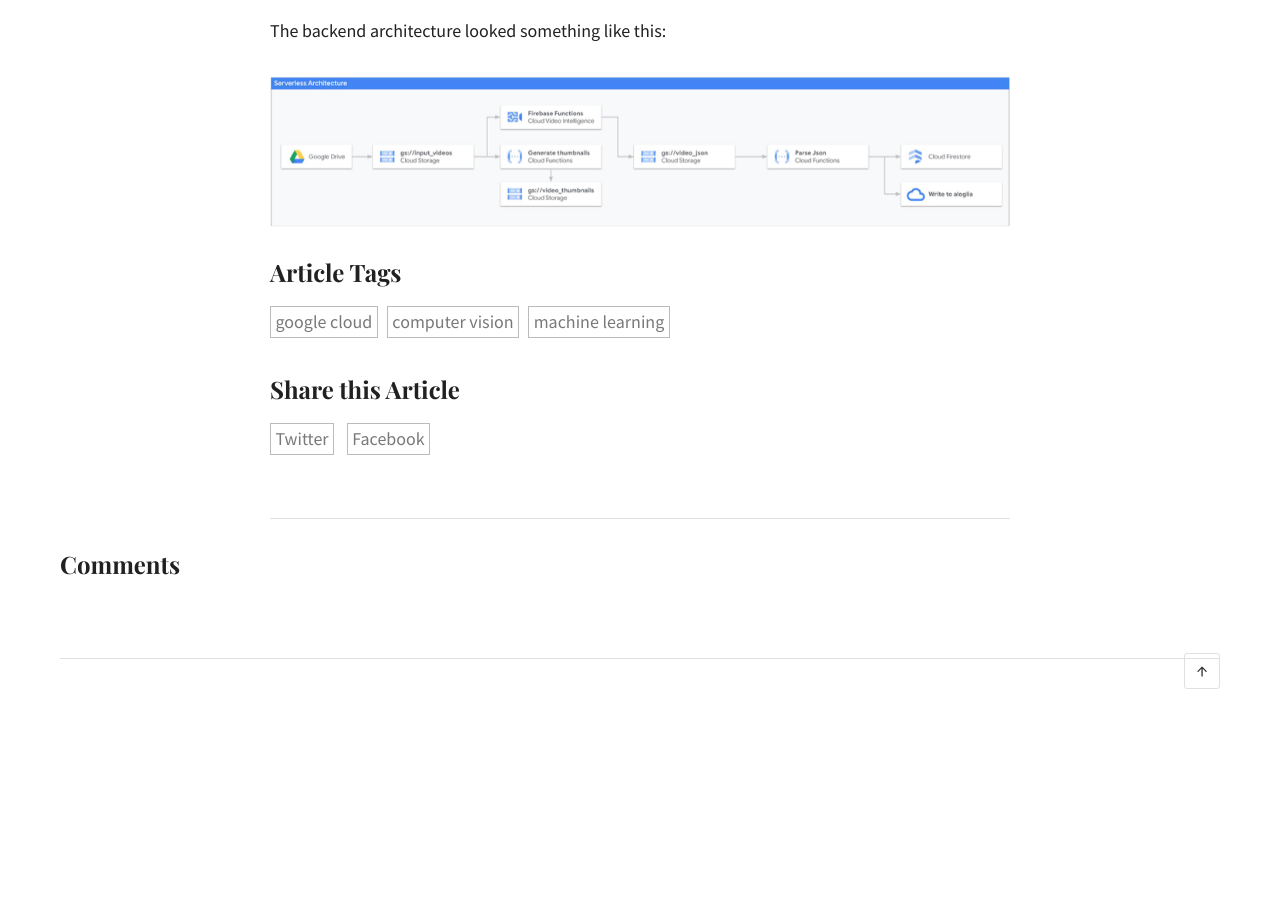
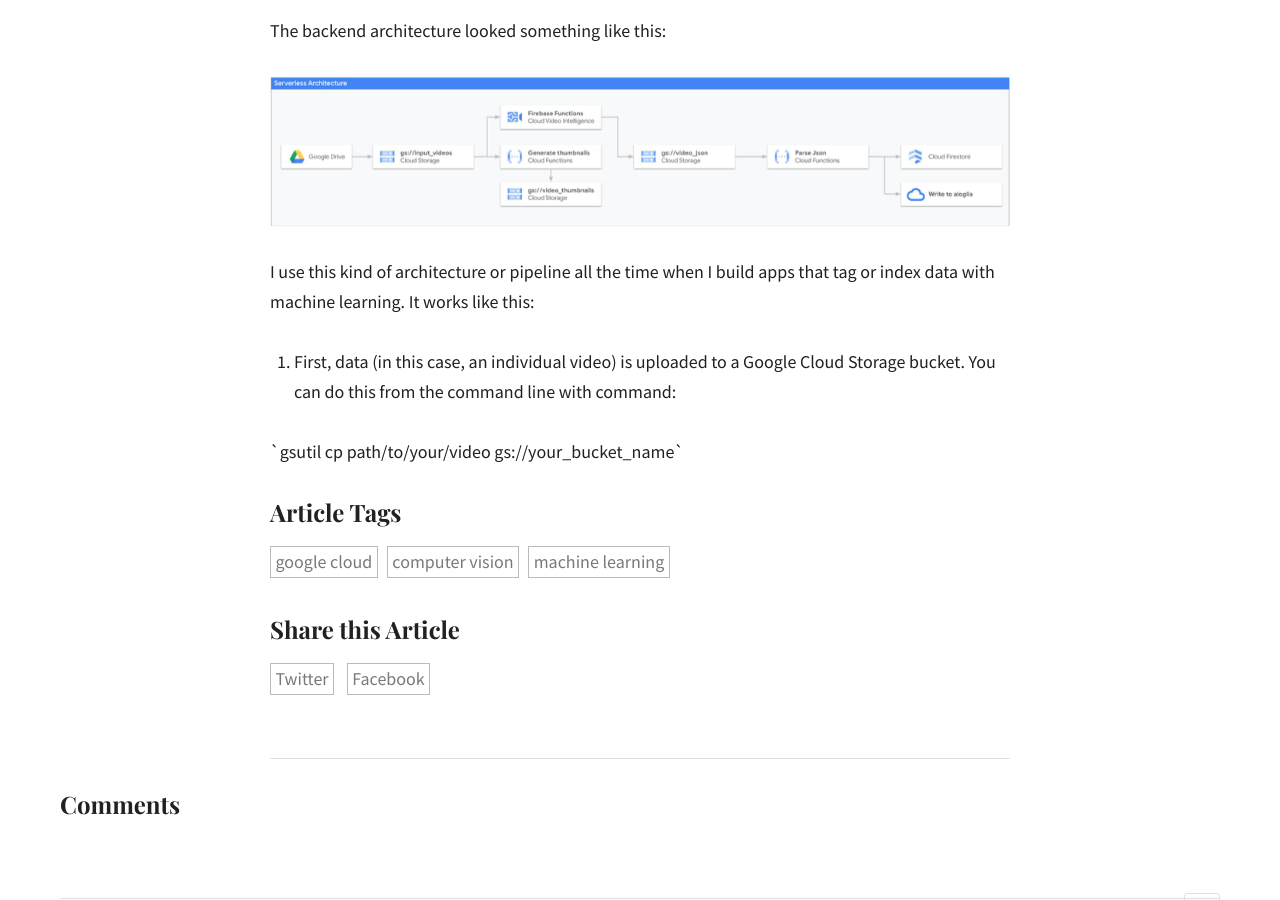
Before and after one commit to dalequark/daleonai, a Jekyll site: the page built from _posts/2020-06-12-building-an-ai-powered-searchable-video-archive.md, in a window 1280 px wide and 900 px high, scrolled down 4017 px. Built offline with Jekyll 4.4.1, drawn with Linux system fonts in a browser that asks for light colours; some web fonts are replaced; comment, search, counter and statistics services are not loaded; before the commit the page ends 4736 px from its top, so only the background shows below that.

Commit message:
Update from Forestry.io Dale updated _posts/2020-06-12-building-an-ai-powered-searchable-video-archive.md

```diff
--- a/_posts/2020-06-12-building-an-ai-powered-searchable-video-archive.md
+++ b/_posts/2020-06-12-building-an-ai-powered-searchable-video-archive.md
@@ -50,3 +50,9 @@ The app is divided into two bits, the frontend and the backend. The backend was
 The backend architecture looked something like this:
 
 ![Architecture diagram for video archive backend.](/images/serverless_architecture.png "Architecture diagram for video archive backend.")
+
+I use this kind of architecture or pipeline all the time when I build apps that tag or index data with machine learning. It works like this:
+
+1. First, data (in this case, an individual video) is uploaded to a Google Cloud Storage bucket. You can do this from the command line with command:
+
+\`gsutil cp path/to/your/video gs://your_bucket_name`
```
